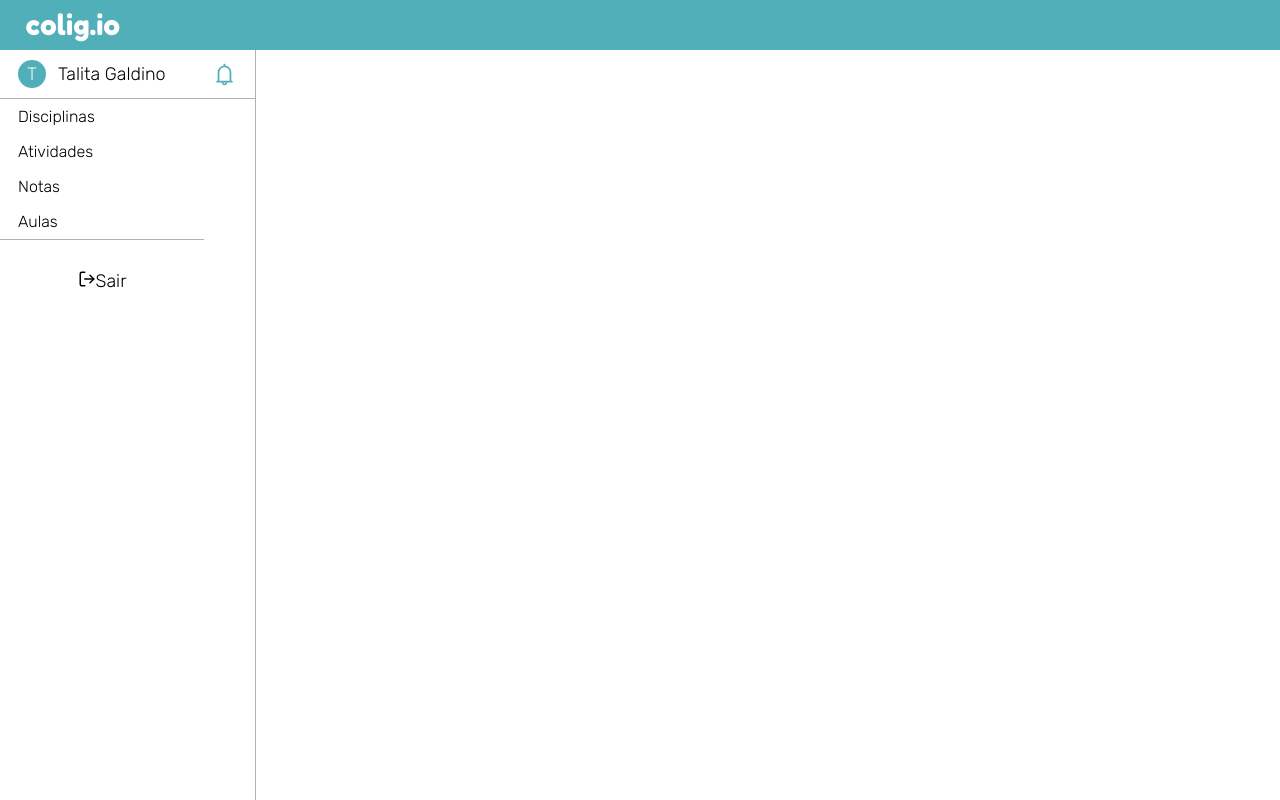
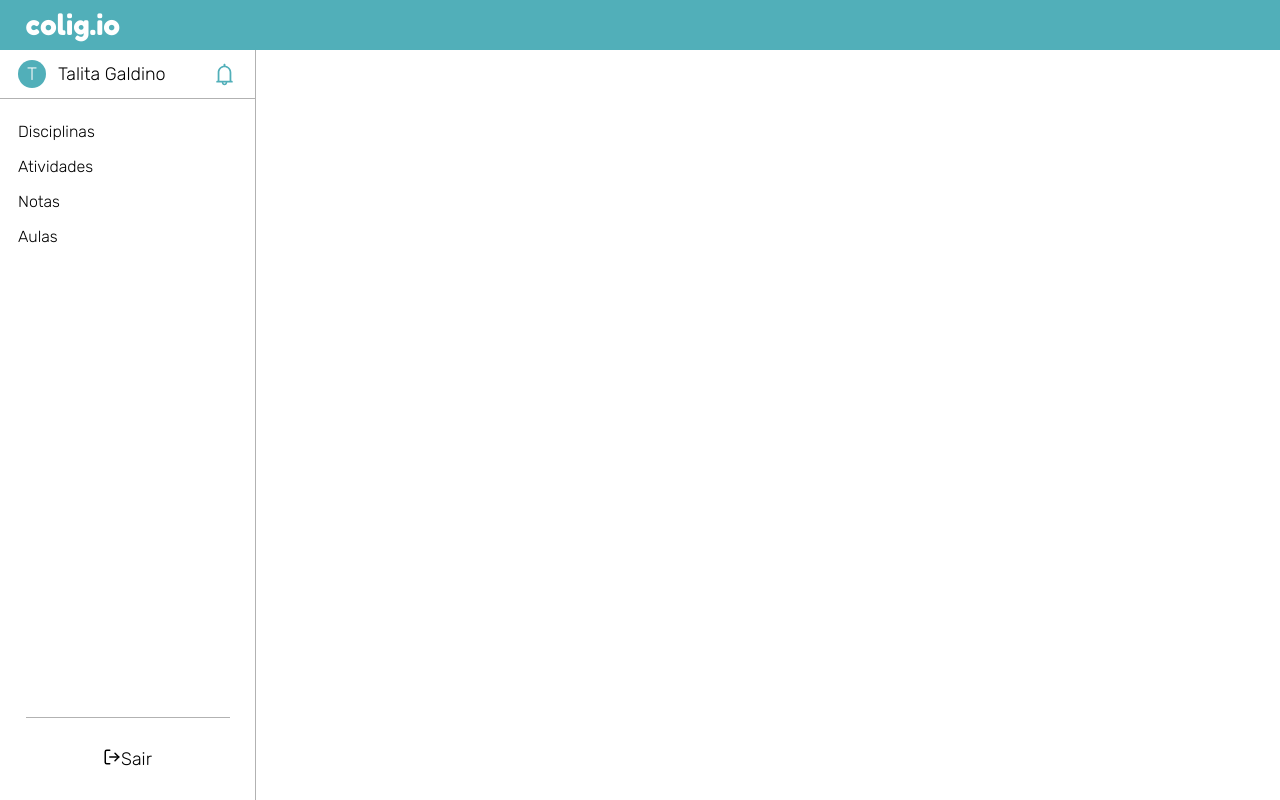
Before and after one commit to pedroespindula/coligio-front, a React (Create React App) app: page /dashboard in a window 1280 px wide. Built offline with nearby package versions, Linux system fonts and the light colour scheme.

Commit message:
Finalização da navbar

```diff
--- a/src/components/Navbar/index.js
+++ b/src/components/Navbar/index.js
@@ -6,7 +6,8 @@ import {
     UserIcon,
     OptionsContainer,
     LinkNavbar,
-    LogOut
+    LogOut,
+    LogOutPosition
 } from './styles';
 import { AiOutlineBell } from 'react-icons/ai';
 import { FiLogOut } from 'react-icons/fi';
@@ -27,13 +28,16 @@ const Navbar = ({ userName, options }) => {
             </NameContainer>
             <OptionsContainer>
                 {options.map((option) => {
-                    return <Option name={option.name} href={option.href} />;
+                    return <Option key={option.href} name={option.name} href={option.href} />;
                 })}
             </OptionsContainer>
-            <LogOut>
-                <FiLogOut />
-                Sair
-            </LogOut>
+            <LogOutPosition>
+                <LogOut>
+                    <FiLogOut />
+                    Sair
+                </LogOut>
+
+            </LogOutPosition>
         </NavbarContainer>
     );
 };
--- a/src/components/Navbar/styles.js
+++ b/src/components/Navbar/styles.js
@@ -52,6 +52,9 @@ export const OptionsContainer = styled.div`
     display: flex;
     flex-direction: column;
 
+    height: 100%;
+    padding: 15px 0;
+
     overflow-y: hidden;
 `;
 
@@ -74,11 +77,16 @@ export const LinkNavbar = styled.a`
 
 export const LogOut = styled.div`
     width: 80%;
-    border-top: 1px solid rgba(0, 0, 0, 0.3);
     font-size: 18px;
     font-family: 'Rubik', sans-serif;
     padding: 30px;
     font-weight: 300;
     display: flex;
     justify-content: center;
+    border-top: 1px solid rgba(0, 0, 0, 0.3);
 `;
+
+export const LogOutPosition = styled.div`
+    display: flex;
+    justify-content: center;
+`;
```
